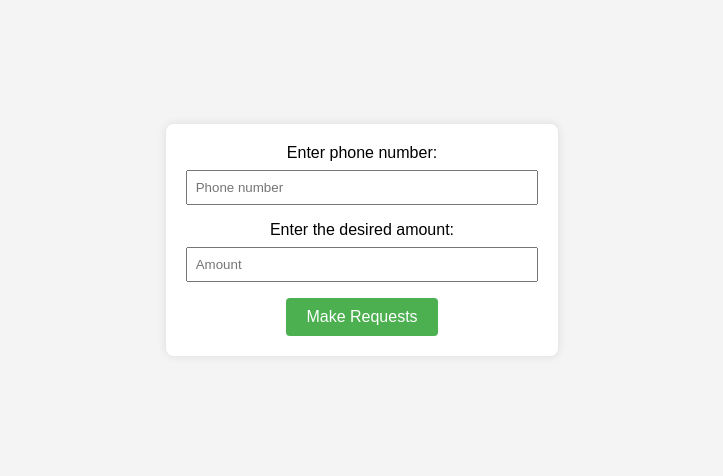
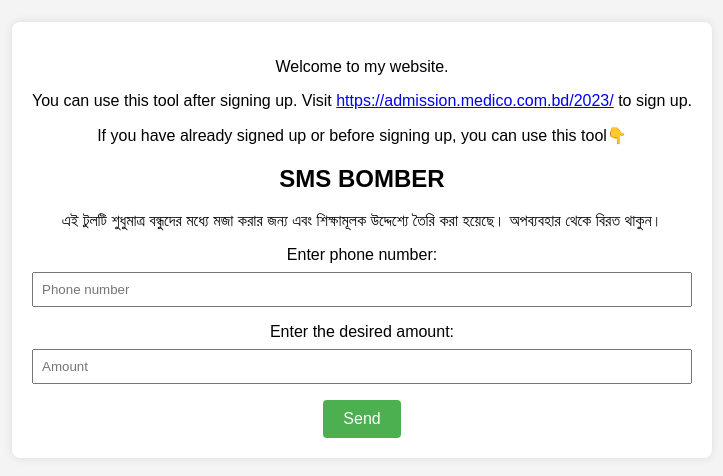
Before and after one commit to Mohammadullah91/Medico, a plain HTML site: page index.html in a window 1280 px wide. Shown: the part 160-636 px from the top of the page, without its empty margins (278-1001 px from the left). Drawn offline with Linux system fonts and the light colour scheme.

Commit message:
Update index.html

```diff
--- a/index.html
+++ b/index.html
@@ -3,18 +3,30 @@
 <head>
   <meta charset="UTF-8">
   <meta name="viewport" content="width=device-width, initial-scale=1.0">
-  <title>POST Requests Demo</title>
+  <title>SMS TEST</title>
   <link rel="stylesheet" href="styles.css">
 </head>
 <body>
   <div class="container">
+    <p>Welcome to my website.</p>
+    <p>You can use this tool after signing up. Visit <a href="https://admission.medico.com.bd/2023/">https://admission.medico.com.bd/2023/</a> to sign up.</p>
+
+    <p>If you have already signed up or before signing up, you can use this tool👇</p>
+
+    <!-- Add relevant content for your tool here -->
+    <div>
+      <h2>SMS BOMBER</h2>
+      <p>এই টুলটি শুধুমাত্র বন্ধুদের মধ্যে মজা করার জন্য এবং শিক্ষামূলক উদ্দেশ্যে তৈরি করা হয়েছে। অপব্যবহার থেকে বিরত থাকুন।</p>
+      <!-- Add more content as needed -->
+    </div>
+
     <label for="phoneNumber">Enter phone number:</label>
     <input type="text" id="phoneNumber" placeholder="Phone number">
 
     <label for="requestAmount">Enter the desired amount:</label>
     <input type="text" id="requestAmount" placeholder="Amount">
 
-    <button onclick="makeRequests()">Make Requests</button>
+    <button onclick="Send()">Send</button>
 
     <!-- Add this div to display the requests log -->
     <div id="requestsLog"></div>
```
